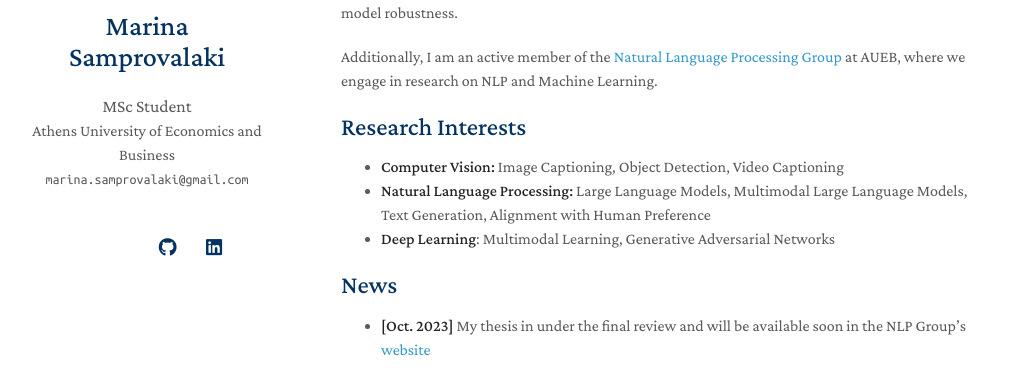
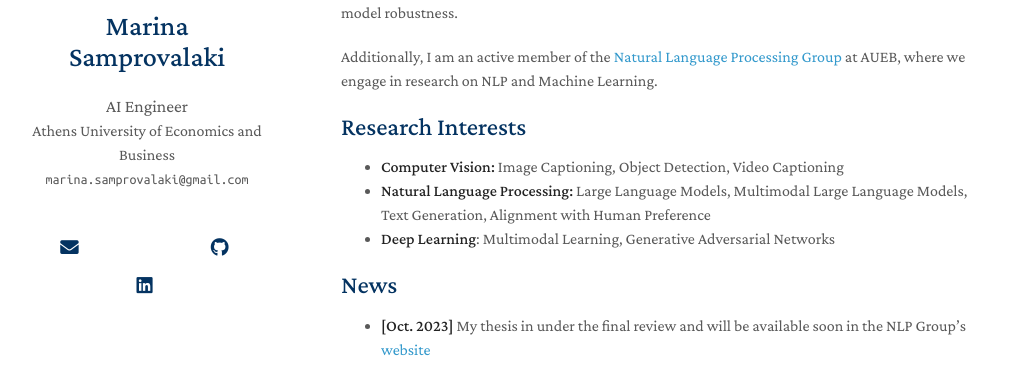
Before and after one commit to msamprovalaki/msamprovalaki.github.io, a Jekyll site: the page built from index.md, in a window 1280 px wide. Shown: the part 204-587 px from the top of the page, without its empty margins (129-1150 px from the left). Built offline with Jekyll 4.4.1, drawn with Linux system fonts in a browser that asks for light colours; nearby versions of some CDN libraries; a style sheet for code colours, icons or effects is not loaded; our own code applies the rules of GitHub Pages for plain Markdown files.

```diff
--- a/_config.yml
+++ b/_config.yml
@@ -1,8 +1,10 @@
 # Basic Information
 title: Marina Samprovalaki
-position: MSc Student
+email: marina.samprovalaki@gmail.com
+position: AI Engineer
 affiliation: Athens University of Economics and Business
 address: Athens, Greece
+
 
 # Search Engine Optimization (SEO)
 # The following information is used to improve the website traffic from search engines, e.g., Google.
@@ -16,7 +18,8 @@ google_scholar: https://scholar.google.com/citations?user=iRPZ3joAAAAJ&hl=en&aut
 cv_link: assets/files/curriculum_vitae.pdf
 github_link: https://github.com/marina-sam14
 linkedin: https://www.linkedin.com/in/marina-samprovalaki/
-email: marina.samprovalaki@gmail.com
+
+
 
 
 # Images (e.g., your profile picture and your website's favicon)
--- a/_layouts/homepage.html
+++ b/_layouts/homepage.html
@@ -60,6 +60,9 @@
         <br>
         <br>
         <div class="social-icons">
+          <a href="mailto:marina.samprovalaki@gmail.com" target="_blank">
+            <i class="fas fa-envelope"></i>
+          </a>
         {% if site.google_scholar %}
         <a style="margin: 0 5px 0 0" href="{{ site.google_scholar }}">
           <i class="ai ai-google-scholar" style="font-size:1.2rem"></i>
```
Also changed, not shown: html_source_file/index.html (+8 -0 lines), assets/img/favicon-dark.png, assets/img/favicon.png.
